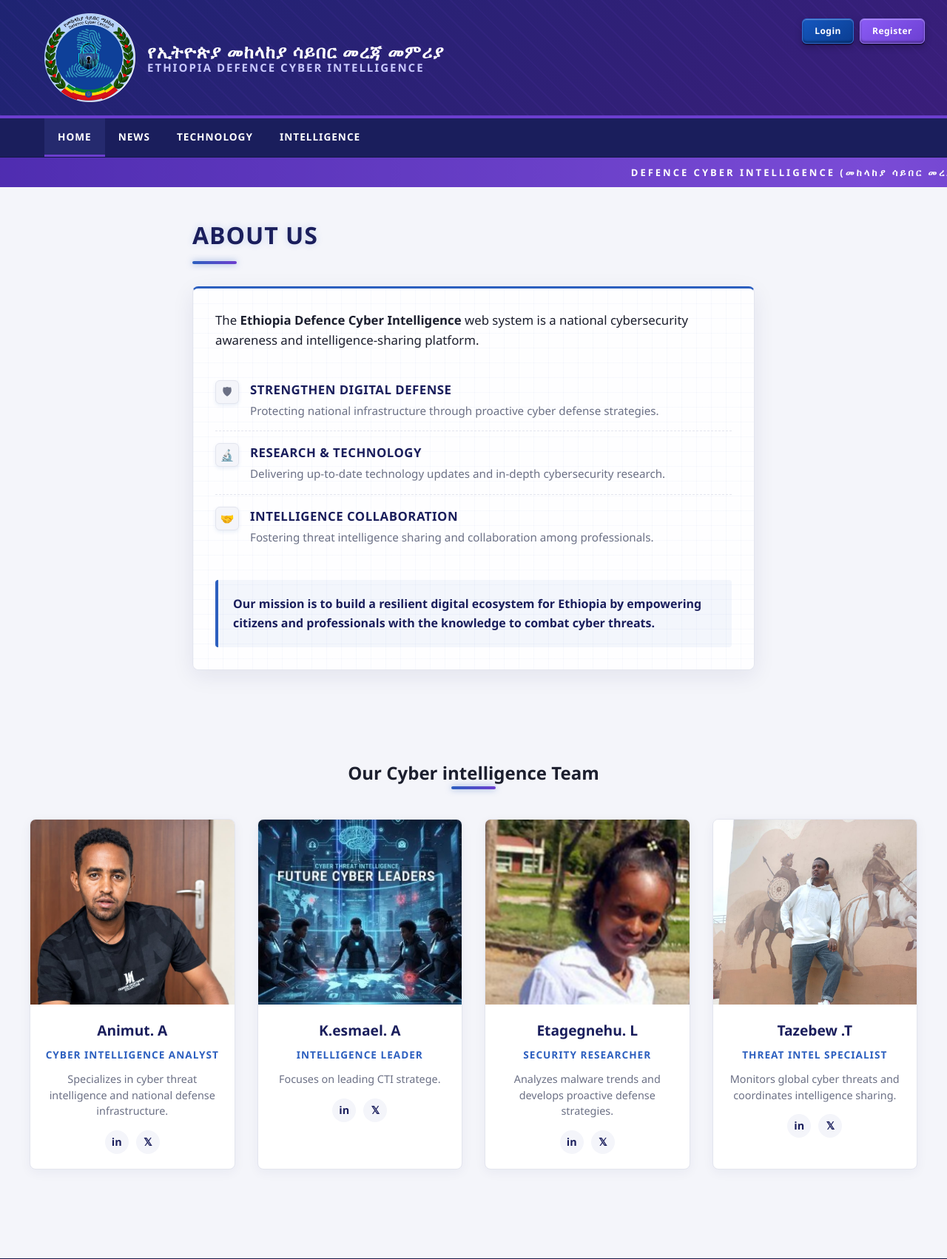
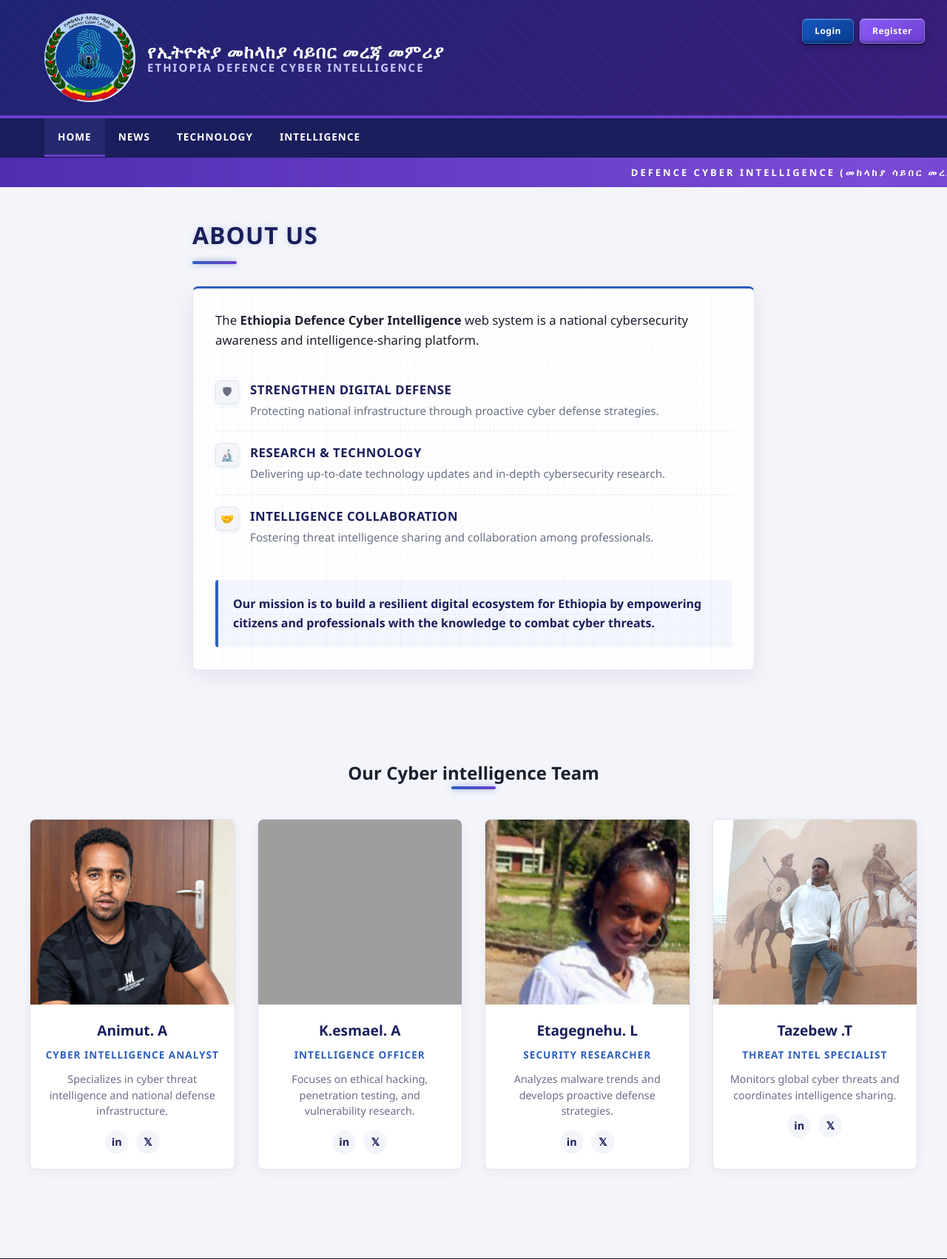
Before and after one commit to animutandualem12/cyintelweb, a Flask app: page /about in a window 1280 px wide. Shown: the top 1702 px of the page at 74% size. Run offline with Flask 3, Linux system fonts and the light colour scheme; grey boxes are pictures that could not be loaded.

Commit message:
Update base.html

```diff
--- a/templates/base.html
+++ b/templates/base.html
@@ -246,12 +246,12 @@
         <!-- Team Member 2 -->
         <div class="team-card">
             <div class="team-img-wrapper">
-                <img src="{{ url_for('static', filename='images/E.jpg') }}" alt="Team Member Name">
+                <img src="{{ url_for('static', filename='images/ai.png') }}" alt="Team Member Name">
             </div>
             <div class="team-info">
                 <h3>K.esmael. A</h3>
-                <span class="team-role">Intelligence leader</span>
-                <p>Focuses on leading CTI stratege.</p>
+                <span class="team-role">Intelligence Officer</span>
+                <p>Focuses on ethical hacking, penetration testing, and vulnerability research.</p>
                 <div class="team-socials">
                     <a href="#">in</a>
                     <a href="#">𝕏</a>
```
